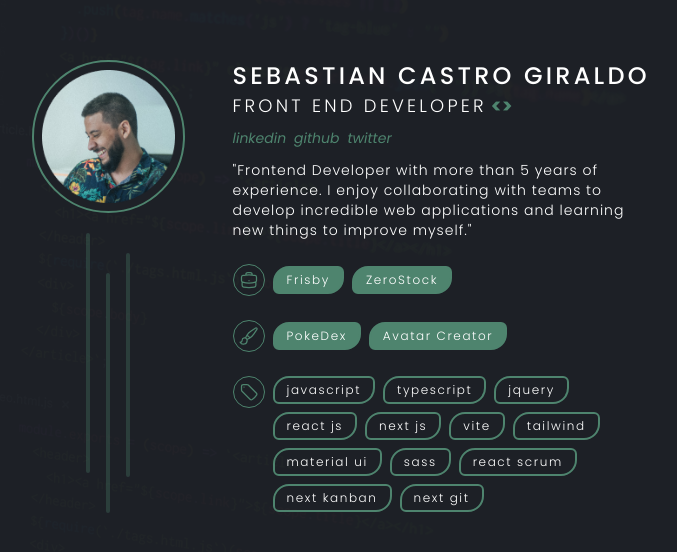
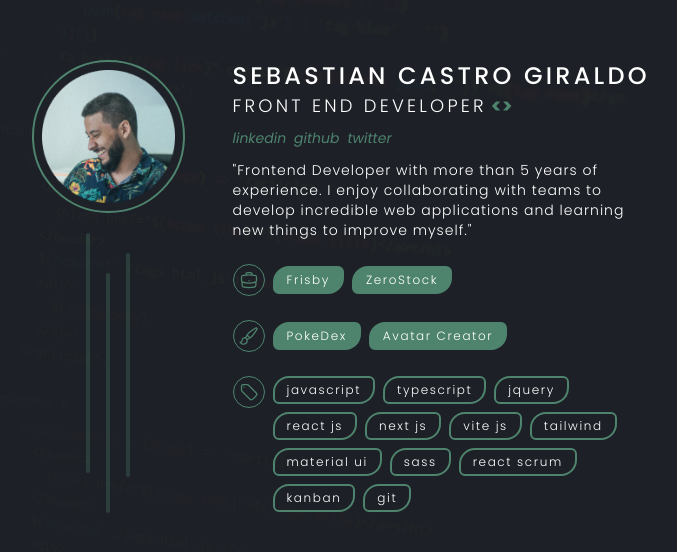
Before and after one commit to sebastrog/myweb, a website: page index.html in a window 1280 px wide. Shown: the part 114-666 px from the top of the page, without its empty margins (298-975 px from the left). Drawn offline with Linux system fonts and the light colour scheme.

Commit message:
fix tag copies

```diff
--- a/index.html
+++ b/index.html
@@ -100,14 +100,14 @@
               <span href="#" class="rounded-tl-2xl rounded-tr-md rounded-br-2xl rounded-bl-md border-2 border-[#4e846e] rounded text-xs font-light px-3 py-1 tracking-[.1rem]">jquery</span>
               <span href="#" class="rounded-tl-2xl rounded-tr-md rounded-br-2xl rounded-bl-md border-2 border-[#4e846e] rounded text-xs font-light px-3 py-1 tracking-[.1rem]">react js</span>
               <span href="#" class="rounded-tl-2xl rounded-tr-md rounded-br-2xl rounded-bl-md border-2 border-[#4e846e] rounded text-xs font-light px-3 py-1 tracking-[.1rem]">next js</span>
-              <span href="#" class="rounded-tl-2xl rounded-tr-md rounded-br-2xl rounded-bl-md border-2 border-[#4e846e] rounded text-xs font-light px-3 py-1 tracking-[.1rem]">vite</span>
+              <span href="#" class="rounded-tl-2xl rounded-tr-md rounded-br-2xl rounded-bl-md border-2 border-[#4e846e] rounded text-xs font-light px-3 py-1 tracking-[.1rem]">vite js</span>
               <span href="#" class="rounded-tl-2xl rounded-tr-md rounded-br-2xl rounded-bl-md border-2 border-[#4e846e] rounded text-xs font-light px-3 py-1 tracking-[.1rem]">tailwind</span>
               <span href="#" class="rounded-tl-2xl rounded-tr-md rounded-br-2xl rounded-bl-md border-2 border-[#4e846e] rounded text-xs font-light px-3 py-1 tracking-[.1rem]">material ui
               </span>
               <span href="#" class="rounded-tl-2xl rounded-tr-md rounded-br-2xl rounded-bl-md border-2 border-[#4e846e] rounded text-xs font-light px-3 py-1 tracking-[.1rem]">sass</span>
               <span href="#" class="rounded-tl-2xl rounded-tr-md rounded-br-2xl rounded-bl-md border-2 border-[#4e846e] rounded text-xs font-light px-3 py-1 tracking-[.1rem]">react scrum</span>
-              <span href="#" class="rounded-tl-2xl rounded-tr-md rounded-br-2xl rounded-bl-md border-2 border-[#4e846e] rounded text-xs font-light px-3 py-1 tracking-[.1rem]">next kanban</span>
-              <span href="#" class="rounded-tl-2xl rounded-tr-md rounded-br-2xl rounded-bl-md border-2 border-[#4e846e] rounded text-xs font-light px-3 py-1 tracking-[.1rem]">next git</span>
+              <span href="#" class="rounded-tl-2xl rounded-tr-md rounded-br-2xl rounded-bl-md border-2 border-[#4e846e] rounded text-xs font-light px-3 py-1 tracking-[.1rem]">kanban</span>
+              <span href="#" class="rounded-tl-2xl rounded-tr-md rounded-br-2xl rounded-bl-md border-2 border-[#4e846e] rounded text-xs font-light px-3 py-1 tracking-[.1rem]">git</span>
             </div>
           </div>
         </div>
```
